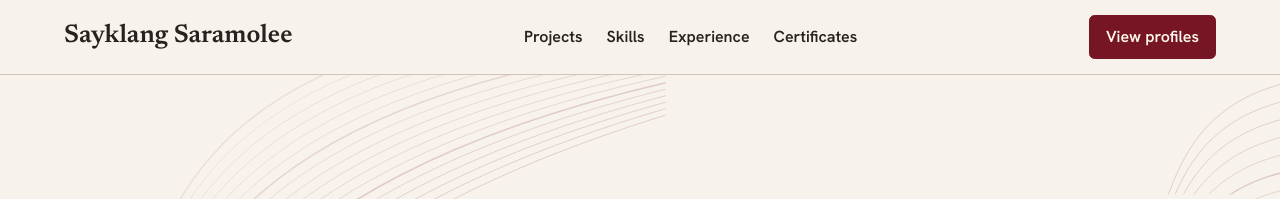
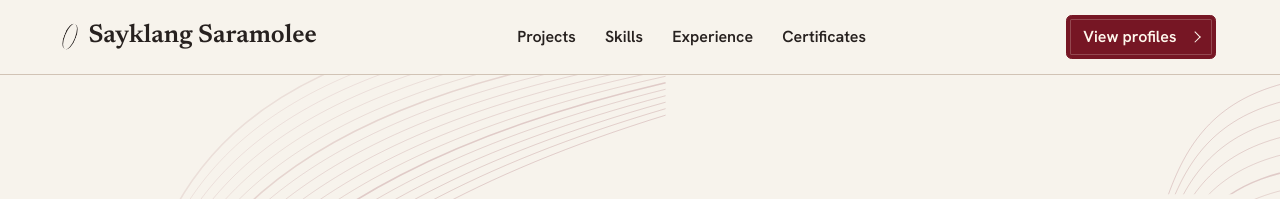
Before and after one commit to sayklang/sayklang, a plain HTML site: page index.html in a window 1280 px wide. Shown: the top 199 px of the page. Drawn offline with Linux system fonts and the light colour scheme.

Commit message:
Polish portfolio navigation and reading progress

```diff
--- a/script.js
+++ b/script.js
@@ -46,6 +46,10 @@ let scrollFrame = 0;
 
 function updateLocation() {
   scrollFrame = 0;
+  navigation.toggleAttribute('data-scrolled', window.scrollY > 16);
+  const scrollDistance = document.documentElement.scrollHeight - window.innerHeight;
+  const progress = scrollDistance > 0 ? Math.max(0, Math.min(1, window.scrollY / scrollDistance)) : 0;
+  navigation.style.setProperty('--reading-progress', progress);
   const line = Math.min(200, window.innerHeight * .28);
   let current = '';
   let nearest = -Infinity;
--- a/styles.css
+++ b/styles.css
@@ -151,6 +151,27 @@ button:disabled { cursor: not-allowed; }
   z-index: 3;
   border-bottom: 1px solid var(--rule);
   background: var(--p-bg);
+  transition: box-shadow 250ms var(--ease-calm);
+}
+
+@supports (backdrop-filter: blur(16px)) {
+  .nav {
+    background: color-mix(in srgb, var(--p-bg) 94%, transparent);
+    backdrop-filter: blur(16px);
+  }
+}
+
+.nav[data-scrolled] { box-shadow: 0 6px 22px rgb(39 33 31 / 6%); }
+/* เส้นใต้แถบเมนูแสดงระยะการอ่านหน้าเว็บ */
+.nav::after {
+  content: "";
+  position: absolute;
+  inset: auto 0 -1px;
+  height: 2px;
+  background: var(--p-accent);
+  transform: scaleX(var(--reading-progress, 0));
+  transform-origin: left;
+  pointer-events: none;
 }
 
 .nav__bar, .nav__links, .nav__actions, .hero__contacts {
@@ -165,13 +186,26 @@ button:disabled { cursor: not-allowed; }
 }
 
 .nav__logo {
+  position: relative;
   min-width: 0;
   font: 600 clamp(1.25rem, 2vw, 1.625rem)/1 var(--font-display);
   color: var(--p-accent);
   overflow-wrap: anywhere;
 }
 
-.nav__links { gap: var(--space-md); }
+.nav__logo::before {
+  content: "";
+  width: .6rem;
+  height: 1.7rem;
+  border-inline: 1px solid currentColor;
+  border-radius: 50%;
+  margin-inline-end: .8rem;
+  flex-shrink: 0;
+  transform: rotate(22deg);
+  transition: transform 350ms var(--ease-calm);
+}
+.nav__logo:hover::before { transform: rotate(-22deg); }
+.nav__links { gap: var(--space-xs); }
 .nav__actions, .hero__contacts { gap: var(--space-xs); }
 .nav__actions { flex-shrink: 0; }
 
@@ -186,17 +220,48 @@ button:disabled { cursor: not-allowed; }
 }
 
 .nav__link {
+  position: relative;
+  padding-inline: .6rem;
   font-weight: 600;
   white-space: nowrap;
+  transition: color 180ms, background-color 180ms;
 }
 
 .nav__link:hover,
+.nav__link:focus-visible,
 .nav__link[aria-current="location"] {
   color: var(--p-accent);
-  text-decoration: underline;
-  text-decoration-thickness: .12em;
-  text-underline-offset: .38em;
+  background: var(--p-surface);
 }
+
+.nav__link::after {
+  content: "";
+  position: absolute;
+  inset: auto .6rem .4rem;
+  height: 1px;
+  background: currentColor;
+  transform: scaleX(0);
+  transform-origin: left;
+  transition: transform 250ms var(--ease-calm);
+}
+.nav__link:hover::after,
+.nav__link:focus-visible::after,
+.nav__link[aria-current="location"]::after { transform: scaleX(1); }
+
+.nav__actions > .btn {
+  gap: .9rem;
+  box-shadow: inset 0 0 0 3px var(--p-action), inset 0 0 0 4px rgb(255 248 237 / 22%);
+}
+.nav__actions > .btn::after {
+  content: "";
+  width: .45rem;
+  height: .45rem;
+  border-top: 1px solid;
+  border-right: 1px solid;
+  transform: rotate(45deg);
+  transition: transform 180ms var(--ease-calm);
+}
+.nav__actions > .btn:hover::after { transform: translateX(2px) rotate(45deg); }
 
 .btn, .nav__toggle {
   justify-content: center;
@@ -711,17 +776,21 @@ html:has(.email-contact:modal) { overflow-y: hidden; }
 
   .nav__actions { grid-column: 2; grid-row: 1; }
   .nav__logo { grid-column: 1; grid-row: 1; }
+  .nav__logo::before { display: none; }
   .nav__toggle:not([hidden]) { display: inline-flex; }
 
   .nav__links {
     grid-column: 1 / -1;
-    flex-wrap: wrap;
-    gap: 0 var(--space-sm);
+    display: grid;
+    grid-template-columns: repeat(2, minmax(0, 1fr));
+    gap: var(--space-xs);
     padding-block: var(--space-xs);
+    border-top: 1px solid var(--rule);
   }
 
   .nav[data-enhanced] .nav__links:not(.is-open) { display: none; }
-  .nav__link { min-height: 2.75rem; }
+  .nav__links.is-open { animation: reveal-hero 220ms var(--ease-calm); }
+  .nav__link { min-height: 2.75rem; width: 100%; }
 
   .hero__grid { grid-template-columns: minmax(0, 1fr); gap: var(--space-xl); }
   .hero__text h1 { font-size: clamp(3.75rem, 12vw, 6.25rem); }
@@ -732,6 +801,7 @@ html:has(.email-contact:modal) { overflow-y: hidden; }
 @media (max-width: 38rem) {
   :root { --nav-height: 4.125rem; --space-xl: 2rem; }
   .nav__actions .btn, .nav__toggle { padding-inline: var(--space-xs); font-size: .9375rem; }
+  .nav__actions > .btn::after { display: none; }
   .hero { padding-block: var(--space-md); }
   .hero__grid { gap: var(--space-md); }
   .hero__folio { gap: var(--space-sm); }
```
